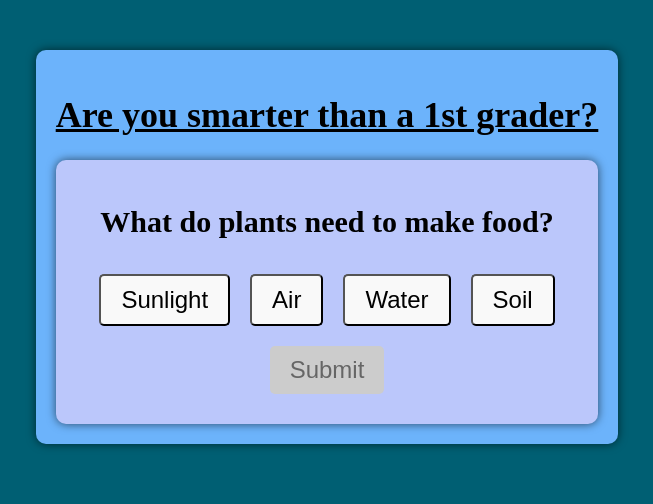
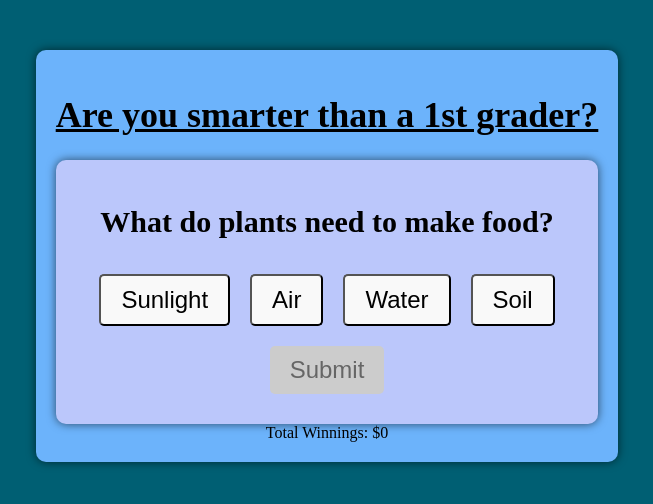
Before and after one commit to jimmacur/are-you-smarter, an Angular app: page /game in a window 1280 px wide. Shown: the top 504 px of the page, without its empty margins (313-966 px from the left). Built offline with nearby package versions, Linux system fonts and the light colour scheme.

Commit message:
display the current winnings

```diff
--- a/src/app/question/question.component.html
+++ b/src/app/question/question.component.html
@@ -20,6 +20,7 @@
         Submit
       </button>
     </div>
+    <app-total-winnings [totalWinnings]="currentWinnings"></app-total-winnings>
     <app-response-modal
       [showModal]="showModal"
       [title]="modalTitle"
--- a/src/app/question/question.component.ts
+++ b/src/app/question/question.component.ts
@@ -1,12 +1,13 @@
 import { HttpClient } from '@angular/common/http';
 import { Component } from '@angular/core';
 import { NgFor } from '@angular/common';
-import {ResponseModalComponent} from '../response-modal/response-modal.component';
+import { ResponseModalComponent } from '../response-modal/response-modal.component';
+import { TotalWinningsComponent } from '../total-winnings/total-winnings.component';
 import { firstGradeQuestions, secondGradeQuestions, thirdGradeQuestions, fourthGradeQuestions, fifthGradeQuestions } from '../shared/question-pools';
 
 @Component({
   selector: 'app-question',
-  imports: [NgFor, ResponseModalComponent],
+  imports: [NgFor, ResponseModalComponent, TotalWinningsComponent],
   templateUrl: './question.component.html',
   styleUrls: ['./question.component.css']
 })
@@ -14,6 +15,7 @@ export class QuestionComponent {
 
   // State
 
+  currentWinnings = 0;
   questionCount = 1;
   isQuestionAnswered = false;
   currentQuestion: any;
@@ -29,6 +31,10 @@ export class QuestionComponent {
   constructor(private http: HttpClient) {}
 
   // Methods
+
+  updateWinnings(amount: number) {
+    this.currentWinnings += amount;
+  }
 
   ngOnInit() {
     this.getQuestion();
--- a/src/app/total-winnings/total-winnings.component.ts
+++ b/src/app/total-winnings/total-winnings.component.ts
@@ -1,4 +1,4 @@
-import { Component } from '@angular/core';
+import { Component, Input } from '@angular/core';
 
 @Component({
   selector: 'app-total-winnings',
@@ -6,5 +6,5 @@ import { Component } from '@angular/core';
   styleUrl: './total-winnings.component.css'
 })
 export class TotalWinningsComponent {
-  totalWinnings: number = 0;
+  @Input() totalWinnings: number = 0;
 }
```
